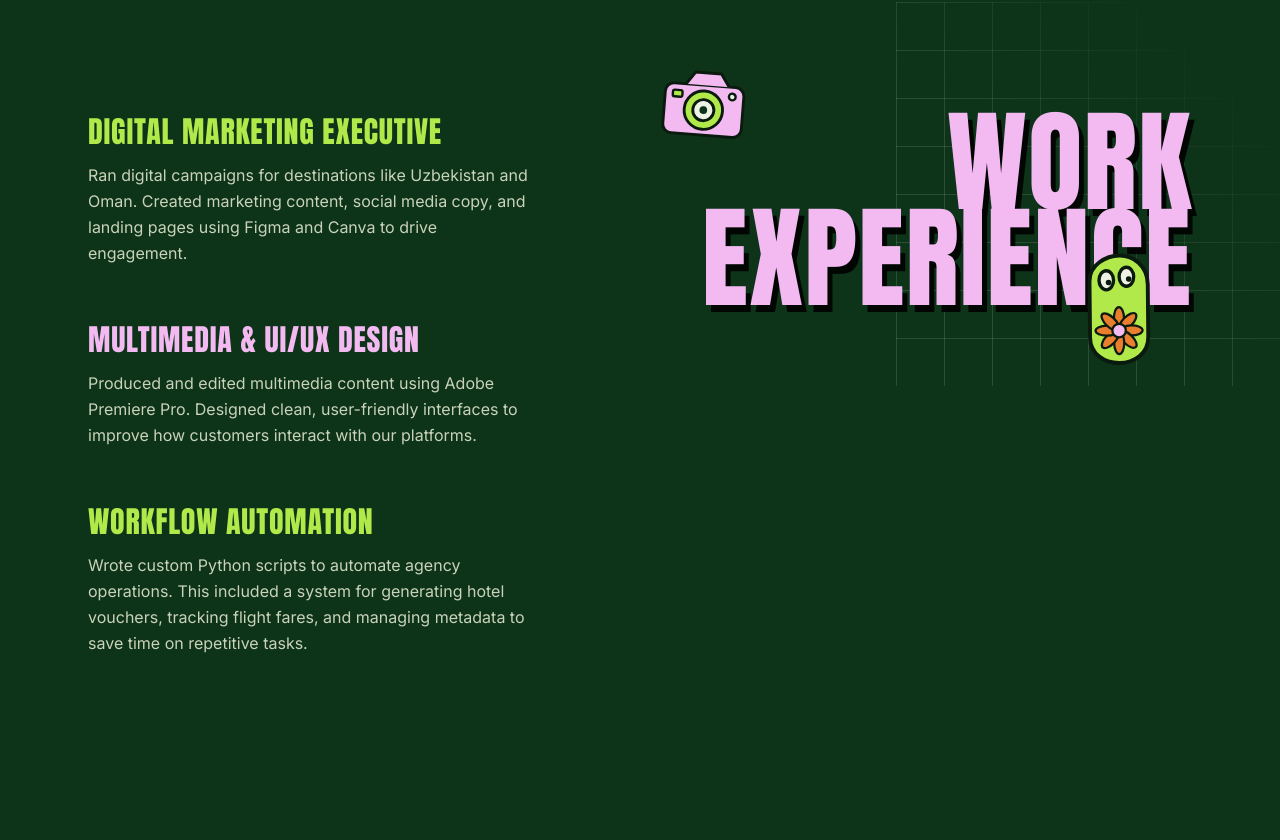
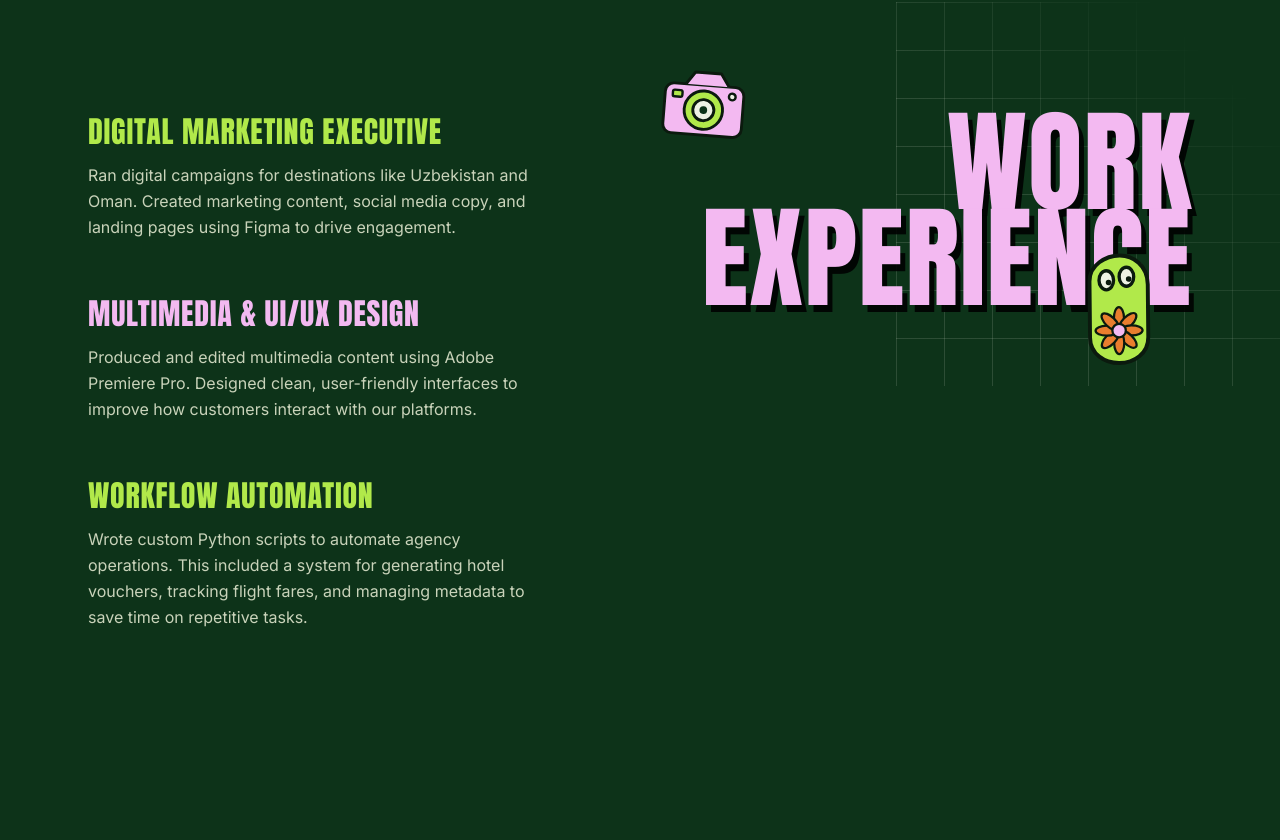
Before and after one commit to navaneeth2266/portfolio, a Next.js app: page / in a window 1280 px wide. Shown: the part 1540-2380 px from the top of the page. Built offline with nearby package versions, Linux system fonts and the light colour scheme.

Commit message:
feat: add WorkExperience component to showcase professional background and roles

```diff
--- a/src/components/WorkExperience.tsx
+++ b/src/components/WorkExperience.tsx
@@ -9,7 +9,7 @@ const roles = [
   {
     title: "Digital Marketing Executive",
     color: "text-lime",
-    body: "Ran digital campaigns for destinations like Uzbekistan and Oman. Created marketing content, social media copy, and landing pages using Figma and Canva to drive engagement.",
+    body: "Ran digital campaigns for destinations like Uzbekistan and Oman. Created marketing content, social media copy, and landing pages using Figma to drive engagement.",
   },
   {
     title: "Multimedia & UI/UX Design",
```
